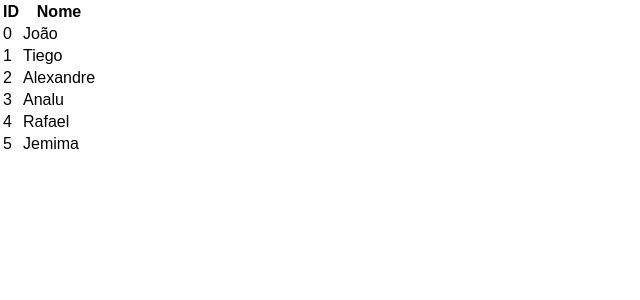
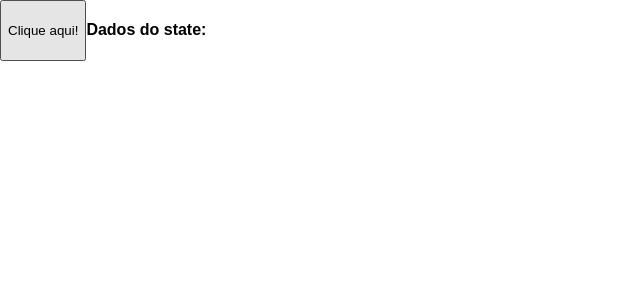
Before and after one commit to soloalex1/react-studies, a React (Create React App) app in the folder simple-components/: page / in a window 1280 px wide. Shown: the top 300 px of the page, without its empty margins (0-640 px from the left). Built offline with nearby package versions, Linux system fonts and the light colour scheme.

Commit message:
WIP: Component API e iteração no render()

```diff
--- a/simple-components/src/App.js
+++ b/simple-components/src/App.js
@@ -2,9 +2,9 @@ import React, { Component } from 'react';
 
 // import Header from './components/Header'
 // import Navbar from './components/Navbar'
-// import Comment from './components/Comment';
+import Comment from './components/Comment';
 // import Clock from './components/Clock';
-import Table from './components/Table';
+// import Table from './components/Table';
 
 import './assets/styles/scss/_base.scss';
 
@@ -30,9 +30,9 @@ class App extends Component {
         {/* <Header name="Alexandre Machado"/> */}
           {/* passar props com nome da prop em si, não do parâmetro do construtor */}
         {/* <Navbar name={this.myName} menuLabels={ this.menuLinks }/>  */}
-        {/* <Comment author={this.author} text="busquem conhecimento" date={new Date().toLocaleTimeString()}/> */}
+        <Comment author={this.author} text="busquem conhecimento" date={new Date().toLocaleTimeString()}/>
         {/* <Clock/> */}
-        <Table users={this.userList}/>
+        {/* <Table users={this.userList}/> */}
       </main>
     );
   }
--- a/simple-components/src/components/Comment.js
+++ b/simple-components/src/components/Comment.js
@@ -3,34 +3,64 @@
 import React, { Component } from "react";
 import PropTypes from 'prop-types';
 
-const PropTypes = PropTypes;
-
-
 export default class Comment extends Component {
 
-    constructor(props, author, text, date){
+    constructor(props){
         super(props);
-        this.props = {
-            author: {
-                name: author.name,
-                avatarUrl: author.avatarUrl
-            },
-            text: text,
-            date: date
+
+        // não precisa disso, já tô passando direto do componente pai
+
+        // this.props = {
+        //     author: {
+        //         name: author.name,
+        //         avatarUrl: author.avatarUrl
+        //     },
+        //     text: text,
+        //     date: date
+        // }
+
+        this.state = {
+            data: [],
+            count: 0
         }
+
+        this.atualizaState = this.atualizaState.bind(this);
+    }
+
+    atualizaState(){
+        let contador = this.state.count;
+        contador++;
+        let arrayText = `Click - ${contador}`
+        let auxArray = this.state.data;
+        auxArray.push(arrayText);
+        this.setState({data: auxArray, count: contador});
+        console.log("state atualizado!");
+        console.log(this.state.data);
     }
 
     render(){
         return (
             <div className="comment">
-                <div className="user-info">
+                {/* <div className="user-info">
                     <img className="avatar" src={this.props.author.avatarUrl} alt={this.props.author.name}/>
                     <span className="userinfo-name"> {this.props.author.name}</span>
                 </div>
-                <div class="comment-content">
+                <div className="comment-content">
                     <span className="comment-text">{this.props.text}</span>
                     <span className="comment-date">{this.props.date}</span>
-                </div>
+                </div> */}
+
+
+                {/* a função vai sem parênteses porque senão ele chama em loop infinito dentro do render */}
+                <button onClick={this.atualizaState}>Clique aqui!</button>
+                <h4>Dados do state:</h4>
+
+                {/* por algum motivo isso aqui não funciona, vou abrir uma issue e ver melhor amanhã */}
+                <ul>
+                    {this.state.data.map((i) => {
+                        <li>{i}</li>
+                    })}
+                </ul>
             </div>
         );
     }
@@ -43,7 +73,8 @@ Comment.propTypes = {
         avatarUrl: PropTypes.string.isRequired
     }).isRequired,
     text: PropTypes.string.isRequired,
-    date: PropTypes.date.isRequired
+    // nao tem date direto, melhor pegar pra string
+    date: PropTypes.string.isRequired
 }
 
 // propriedades default
@@ -54,5 +85,5 @@ Comment.defaultProps = {
         avatarUrl: "https://cdn3.iconfinder.com/data/icons/solidix-toys/128/toy_children-15-512.png"
     },
     text: "blablabla",
-    date: new Date()
+    date: new Date().toLocaleString()
 }
```
